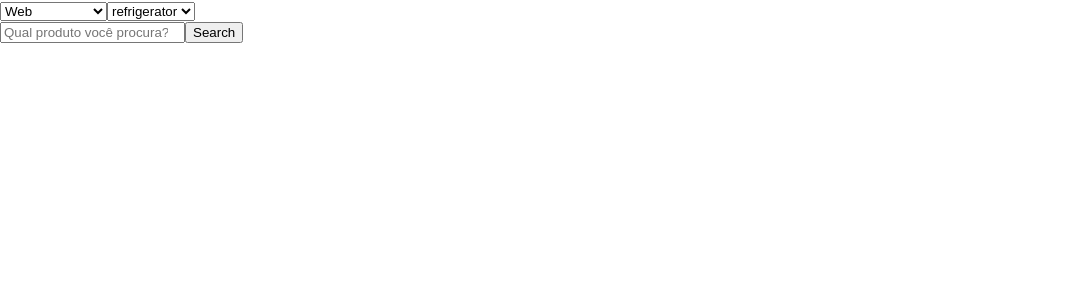
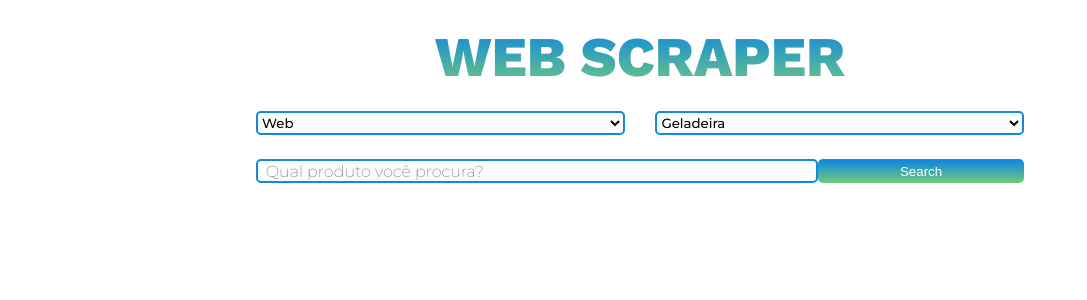
Before and after one commit to CarolinaKauark/web-scraper, a React (Create React App) app in the folder frontend/: page / in a window 1280 px wide. Shown: the top 300 px of the page, without its empty margins (0-1087 px from the left). Built offline with nearby package versions, Linux system fonts and the light colour scheme.

Commit message:
style: implementing style

```diff
--- a/frontend/public/index.html
+++ b/frontend/public/index.html
@@ -15,6 +15,8 @@
       user's mobile device or desktop. See https://developers.google.com/web/fundamentals/web-app-manifest/
     -->
     <link rel="manifest" href="%PUBLIC_URL%/manifest.json" />
+    <link href="https://fonts.googleapis.com/css2?family=Work+Sans:wght@400;600;700;800&display=swap" rel="stylesheet">
+    <link href="https://fonts.googleapis.com/css2?family=Montserrat:ital,wght@0,100;0,200;0,400;0,500;0,600;0,700;1,100;1,200;1,300;1,400;1,500;1,600;1,700&display=swap" rel="stylesheet">
     <!--
       Notice the use of %PUBLIC_URL% in the tags above.
       It will be replaced with the URL of the `public` folder during the build.
--- a/frontend/src/App.css
+++ b/frontend/src/App.css
@@ -2,37 +2,119 @@
   text-align: center;
 }
 
-.App-logo {
-  height: 40vmin;
-  pointer-events: none;
-}
 
-@media (prefers-reduced-motion: no-preference) {
-  .App-logo {
-    animation: App-logo-spin infinite 20s linear;
-  }
-}
 
-.App-header {
-  background-color: #282c34;
-  min-height: 100vh;
+
+.flex-center {
   display: flex;
   flex-direction: column;
   align-items: center;
-  justify-content: center;
-  font-size: calc(10px + 2vmin);
-  color: white;
+  margin-top: 3vh;
 }
 
-.App-link {
-  color: #61dafb;
+.logo {
+  margin-bottom: 2.5vh;
+  font-family: 'Work Sans';
+    font-style: normal;
+    font-weight: 800;
+    font-size: 3.5rem;
+    line-height: 120%;
+    text-transform: uppercase;
+
+    /* background: linear-gradient(97.54deg, #F857A6 1.17%, #FF5858 99.42%); */
+    background: linear-gradient(#1289DB 8.55%, #72CA80 99.42%, #F9F9F9 );
+    -webkit-background-clip: text;
+    -webkit-text-fill-color: transparent;
+    background-clip: text;
 }
 
-@keyframes App-logo-spin {
-  from {
-    transform: rotate(0deg);
-  }
-  to {
-    transform: rotate(360deg);
-  }
+.section-selectors {
+  width: 60%;
+  display: flex;
+  flex-direction: column;
+  justify-content: space-between;
 }
+
+.div-selectors {
+  display: flex;
+  justify-content: space-between;
+}
+
+.input-select {
+  width: 48%;
+  height: 3vh;
+  border-radius: 5px;
+  background-color: white;
+  border: 2px solid #1289DB;
+  margin-bottom: 1.5rem;
+  font-family: 'Montserrat';
+  font-weight: 500;
+}
+
+.input-input {
+  padding: 1%;
+  width: 79%;
+  height: 3vh;
+  border-radius: 5px;
+  background-color: white;
+  border: 2px solid #1289DB;
+  margin-bottom: 1.5rem;
+  font-size: 1.0rem;
+  font-family: 'Montserrat';
+  font-weight: 200;
+}
+
+.search-button {
+  width: 29%;
+  height: 3vh;
+  border-radius: 5px;
+  background: linear-gradient(#1289DB 8.55%, #72CA80 99.42%, #F9F9F9 );
+  color: white;
+  border-style: none;
+  margin-bottom: 1.5rem;
+}
+
+.search-button:hover {
+   opacity: 0.8;
+    box-shadow: 0px 163.333px 130.667px rgba(0, 0, 0, 0.07), 0px 68.2368px 54.5894px rgba(0, 0, 0, 0.0503198), 0px 36.4826px 29.1861px rgba(0, 0, 0, 0.0417275), 0px 20.4519px 16.3615px rgba(0, 0, 0, 0.035), 0px 10.8618px 8.68947px rgba(0, 0, 0, 0.0282725), 0px 4.51985px 3.61588px rgba(0, 0, 0, 0.0196802);
+    cursor: pointer;
+}
+
+.loader {
+  /* position: absolute; */
+  background: conic-gradient(#1289DB 8.55%, #72CA80 99.42%, #F9F9F9 );
+  border-radius: 50%;
+  width: 120px;
+  height: 120px;
+  display: flex;
+  align-items: center;
+  justify-content: center;
+  animation: spin 2s linear infinite;
+}
+
+.loader::before {
+  content: '';
+  width: 85%;
+  height: 85%;
+  border-radius: 50%;
+  background-color: #F9F9F9;
+}
+
+.loading {
+  font-family: 'Montserrat';
+  font-weight: 500;
+  align-self: center;
+  margin-top: 0.5rem;
+}
+
+@keyframes spin {
+  100% { transform: rotate(360deg); }
+}
+
+.card-section {
+  width: 80%;
+  display: flex;
+  flex-direction: row;
+  flex-wrap: wrap;
+  justify-content: space-between;
+}
--- a/frontend/src/App.js
+++ b/frontend/src/App.js
@@ -3,7 +3,7 @@ import { useState } from 'react';
 import ProductCard from './components/ProductCard';
 
 function App() {
-  const categoriesList = [ 'refrigerator', 'tv', 'mobile']
+  const categoriesList = [ 'Geladeira', 'Tv', 'Eletrodomesticos', 'Celular']
   const webList = [ 'Web', 'Todas', 'Mercado Livre', 'Buscapé']
 
   const [webColumn, setWebColumn] = useState('');
@@ -45,16 +45,17 @@ function App() {
   }
 
   return (
-    <main>
-      <section>
+    <main class='flex-center'>
+      <h1 class='logo'>Web Scraper</h1>
 
-        <div>
+      <section class='section-selectors'>
+        <div class='div-selectors'>
           <select
+            class='input-select'
             data-testid="web-column-filter"
             name="web-column"
             id="web-column"
             value={ webColumn }
-            // onClick={ (e) => setColumn(e.target.value) }
             onChange={ (e) => setWebColumn(e.target.value) }
           >
             {webList
@@ -69,6 +70,7 @@ function App() {
           </select>
 
           <select
+            class='input-select'
             data-testid="category-column-filter"
             name="category-column"
             id="category-column"
@@ -88,8 +90,9 @@ function App() {
           </select>
         </div>
 
-        <div>
+        <div class='div-selectors'>
           <input
+            class='input-input'
             data-testid="value-filter"
             type="search"
             id="value-filter"
@@ -99,6 +102,7 @@ function App() {
           />
 
           <button
+            class='search-button'
             data-testid="button-filter"
             type='button'
             onClick={() => handleSearch()}
@@ -106,8 +110,14 @@ function App() {
         </div>
       </section>
 
-      <section>
-        {loading && (<div>Carregando</div>)}
+      {loading && (
+        <div>
+          <div class='loader'></div>
+          <p className='loading'>Carregando...</p>
+        </div>
+      )}
+
+      <section class='card-section'>
         { products.length > 0 && (
             products.map((product, index) => (<ProductCard product={product} key={index} />))
         )}
--- /dev/null
+++ b/frontend/src/components/ProductCard.css
@@ -0,0 +1,62 @@
+.product-card {
+    border: 0.2rem solid;
+    border-image-slice: 1;
+    border-radius: 10px;
+    border-image-source: linear-gradient(#1289DB 8.55%, #72CA80 99.42%, #F9F9F9 );
+    width: 28%;
+    margin: 0.5rem 0 1rem 0;
+    box-shadow: 2px 6px 8px rgba(0, 0, 0, 0.25);
+
+    display: flex;
+    flex-direction: column;
+    align-items: center;
+
+    padding: 0.5rem;
+}
+
+.div-img {
+    max-width: 90%;
+}
+
+.img-products {
+    max-width: 90%;
+
+}
+
+.description {
+    font-size: 1.3rem;
+    font-family: 'Montserrat';
+    font-weight: 500;
+    margin: 0.2rem;
+}
+
+.price-button {
+    width: 100%;
+    display: flex;
+    flex-direction: row;
+    justify-content: space-between;
+    margin-top: 1rem;
+    align-content: center;
+}
+
+.price {
+    font-size: 1.0rem;
+    font-family: 'Montserrat';
+    font-weight: 600;
+}
+
+.card-button {
+    width: 29%;
+    height: 3vh;
+    border-radius: 5px;
+    background: linear-gradient(#1289DB 8.55%, #72CA80 99.42%, #F9F9F9 );
+    color: white;
+    border-style: none;
+    margin-bottom: 1.5rem;
+}
+
+.card-button:hover {
+    opacity: 0.8;
+    box-shadow: 0px 163.333px 130.667px rgba(0, 0, 0, 0.07), 0px 68.2368px 54.5894px rgba(0, 0, 0, 0.0503198), 0px 36.4826px 29.1861px rgba(0, 0, 0, 0.0417275), 0px 20.4519px 16.3615px rgba(0, 0, 0, 0.035), 0px 10.8618px 8.68947px rgba(0, 0, 0, 0.0282725), 0px 4.51985px 3.61588px rgba(0, 0, 0, 0.0196802);
+    cursor: pointer;
+}
--- a/frontend/src/components/ProductCard.js
+++ b/frontend/src/components/ProductCard.js
@@ -1,19 +1,23 @@
 import React from 'react';
 import PropTypes from 'prop-types';
+import './ProductCard.css';
 
 export default function ProductCard({ product }) {
   const { photo, description, category, price, website } = product;
 
   return (
-    <article data-testid='product-card' >
-      <div>
-        <img src={photo} alt='product' />
+    <article data-testid='product-card' class='product-card'>
+      <div className='div-img'>
+        <img className='img-products' src={photo} alt='product' />
       </div>
 
-      <h2>{category}</h2>
-      <p>{description}</p>
-      <span>{price}</span>
-      <button onClick={() => window.location.href = website}>Ir ao Website</button>
+      <h2 className='description'>{description}</h2>
+      <div className='price-button'>
+        <h3 className='price'>R$ {price}</h3>
+        <button
+        className='card-button'
+        onClick={() => window.location.href = website}>Ir ao Website</button>
+      </div>
     </article>
   )
 }
--- a/frontend/src/index.css
+++ b/frontend/src/index.css
@@ -1,6 +1,7 @@
 body {
   margin: 0;
-  font-family: -apple-system, BlinkMacSystemFont, 'Segoe UI', 'Roboto', 'Oxygen',
+  width: 100%;
+  font-family: 'Oxygen',
     'Ubuntu', 'Cantarell', 'Fira Sans', 'Droid Sans', 'Helvetica Neue',
     sans-serif;
   -webkit-font-smoothing: antialiased;
@@ -11,3 +12,8 @@ code {
   font-family: source-code-pro, Menlo, Monaco, Consolas, 'Courier New',
     monospace;
 }
+
+* {
+  margin: 0;
+  padding: 0;;
+}
```
